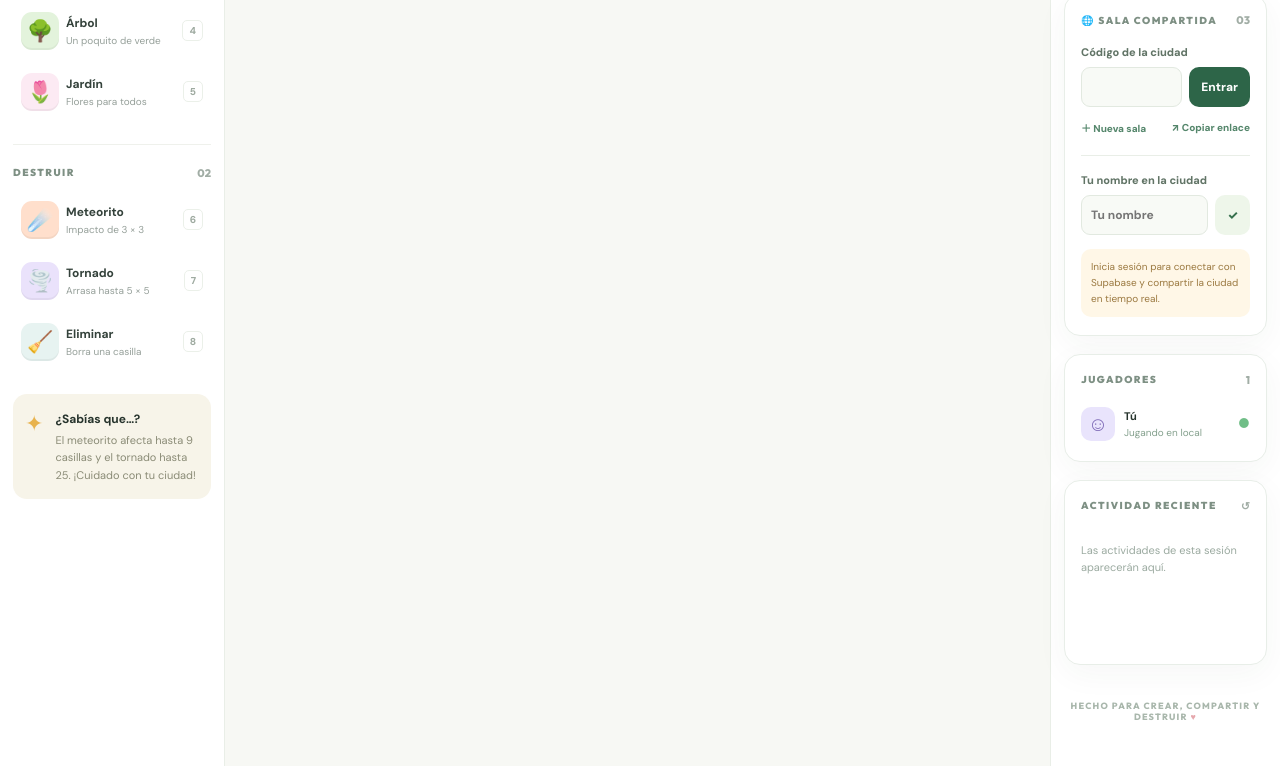
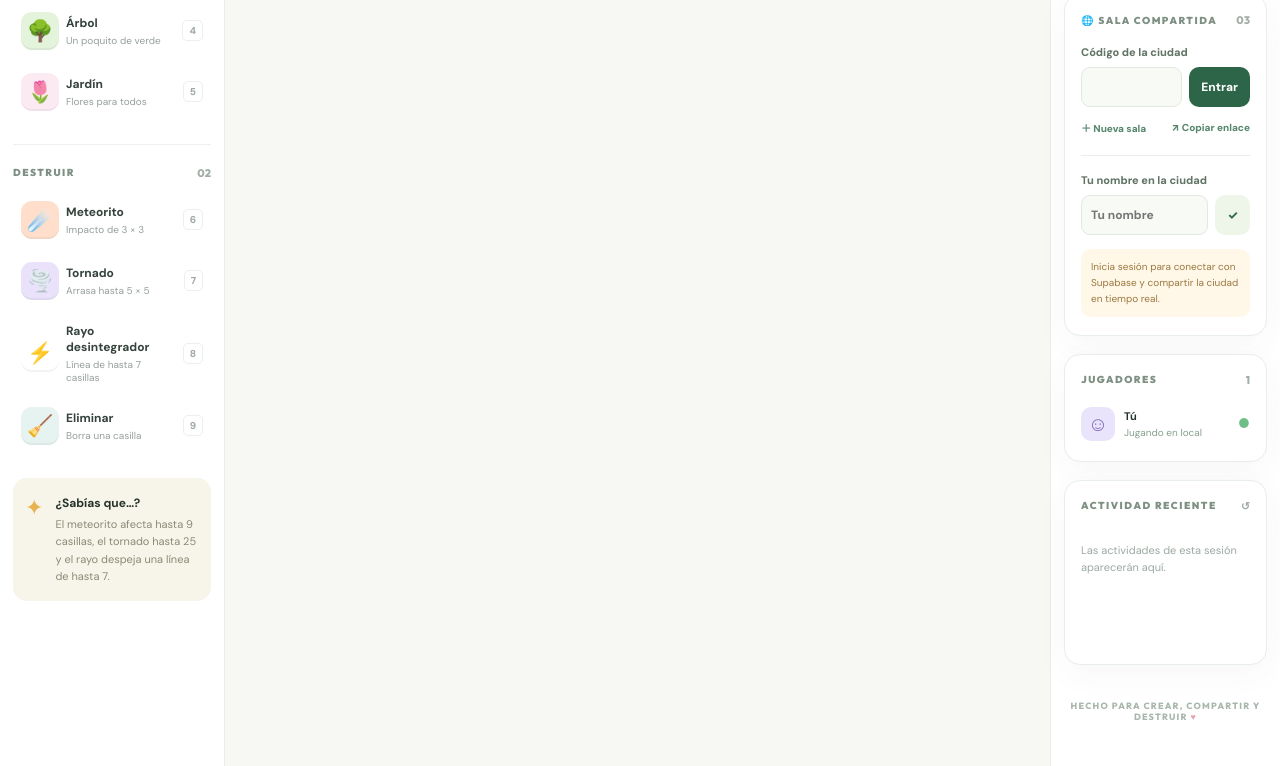
Before and after one commit to nexiqu/Proyecto2, a website: page index.html in a window 1280 px wide. Shown: the part 491-1257 px from the top of the page. Drawn offline with Linux system fonts and the light colour scheme.

Commit message:
Add disintegrator ray tool to panel

```diff
--- a/index.html
+++ b/index.html
@@ -45,11 +45,12 @@
           <div class="tool-list" role="group" aria-label="Herramientas de destrucción">
             <button type="button" class="tool meteor-tool" data-tool="meteor" aria-pressed="false"><span class="tool-art art-meteor">☄️</span><span class="tool-copy"><strong>Meteorito</strong><small>Impacto de 3 × 3</small></span><span class="tool-key">6</span></button>
             <button type="button" class="tool tornado-tool" data-tool="tornado" aria-pressed="false"><span class="tool-art art-tornado">🌪️</span><span class="tool-copy"><strong>Tornado</strong><small>Arrasa hasta 5 × 5</small></span><span class="tool-key">7</span></button>
-            <button type="button" class="tool" data-tool="erase" aria-pressed="false"><span class="tool-art art-erase">🧹</span><span class="tool-copy"><strong>Eliminar</strong><small>Borra una casilla</small></span><span class="tool-key">8</span></button>
+            <button type="button" class="tool ray-tool" data-tool="ray" aria-pressed="false"><span class="tool-art art-ray">⚡</span><span class="tool-copy"><strong>Rayo desintegrador</strong><small>Línea de hasta 7 casillas</small></span><span class="tool-key">8</span></button>
+            <button type="button" class="tool" data-tool="erase" aria-pressed="false"><span class="tool-art art-erase">🧹</span><span class="tool-copy"><strong>Eliminar</strong><small>Borra una casilla</small></span><span class="tool-key">9</span></button>
           </div>
         </div>
 
-        <div class="tip-card"><span class="tip-icon">✦</span><div><strong>¿Sabías que…?</strong><p>El meteorito afecta hasta 9 casillas y el tornado hasta 25. ¡Cuidado con tu ciudad!</p></div></div>
+        <div class="tip-card"><span class="tip-icon">✦</span><div><strong>¿Sabías que…?</strong><p>El meteorito afecta hasta 9 casillas, el tornado hasta 25 y el rayo despeja una línea de hasta 7.</p></div></div>
       </aside>
 
       <main class="main-panel">
@@ -129,7 +130,7 @@
   </div>
   <dialog id="helpDialog" class="help-dialog">
     <div class="dialog-heading"><h2>¡Bienvenido a City Chaos! ✨</h2><button type="button" id="closeHelpButton" class="icon-button" aria-label="Cerrar">×</button></div>
-    <p>Selecciona una herramienta a la izquierda y haz clic en una casilla del mapa. Puedes construir, lanzar un meteorito que afecta 3 × 3 casillas o desatar un tornado giratorio que arrasa hasta 5 × 5.</p>
+    <p>Selecciona una herramienta a la izquierda y haz clic en una casilla del mapa. Puedes construir, lanzar un meteorito de 3 × 3, desatar un tornado de hasta 5 × 5 o disparar un rayo horizontal de hasta 7 casillas.</p>
     <p><strong>Multijugador:</strong> inicia sesión con una de las cuentas de Supabase y comparte el enlace de la sala. Ambos verán los cambios inmediatamente y el mapa se guardará en la nube.</p>
     <p><strong>Guardado:</strong> la ciudad está almacenada en Supabase. Puedes cerrar la página o recargarla y volver a entrar a la misma sala sin perder las construcciones.</p>
     <button type="button" id="gotItButton" class="btn btn-dark">¡A construir!</button>
```
